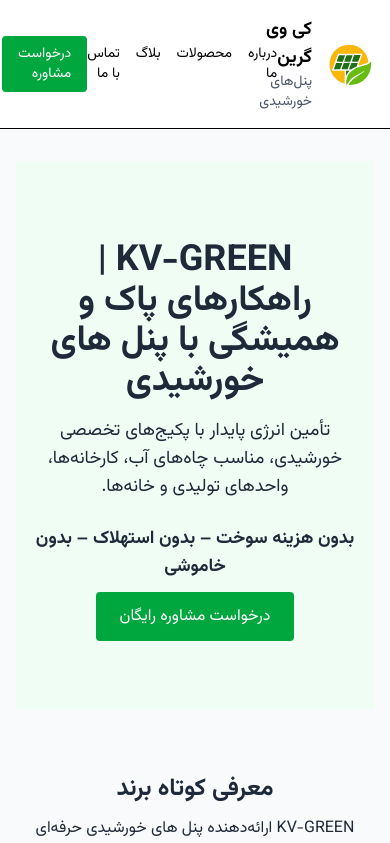
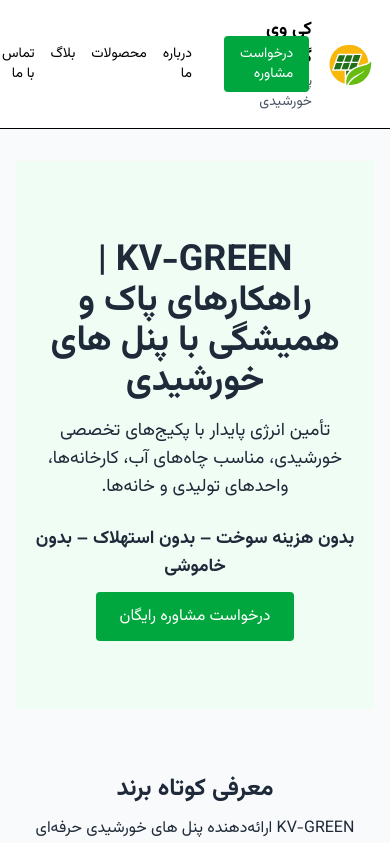
Before and after one commit to peywasti/kvgreen-website, a Next.js app: page / in a window 390 px wide. Shown: the top 843 px of the page. Built offline with nearby package versions, Linux system fonts and the light colour scheme.

Commit message:
feat: move navigation menu to the right side
- Reposition navigation menu from left to right side of header
- New layout: Logo → Spacer → Button → Menu
- Maintains responsive design and proper spacing

```diff
--- a/components/header.tsx
+++ b/components/header.tsx
@@ -20,25 +20,25 @@
           </div>
         </Link>
 
+        {/* Spacer */}
+        <div className="flex-1"></div>
+
+        {/* Request Button */}
+        <Link
+          href="/request"
+          className="bg-green-600 text-white px-4 py-2 rounded hover:bg-green-700 transition text-sm ml-4"
+        >
+          درخواست مشاوره
+        </Link>
+
         {/* Navigation */}
-        <nav className="flex gap-4 text-sm mr-8">
+        <nav className="flex gap-4 text-sm mr-4">
           <Link href="/about" className="hover:text-green-600">درباره ما</Link>
           <Link href="/products" className="hover:text-green-600">محصولات</Link>
           <Link href="/blog" className="hover:text-green-600">بلاگ</Link>
           <Link href="/contact" className="hover:text-green-600">تماس با ما</Link>
         </nav>
 
-        {/* Spacer */}
-        <div className="flex-1"></div>
-
-        {/* Request Button */}
-        <Link
-          href="/request"
-          className="bg-green-600 text-white px-4 py-2 rounded hover:bg-green-700 transition text-sm"
-        >
-          درخواست مشاوره
-        </Link>
-
       </div>
     </header>
   );
```
